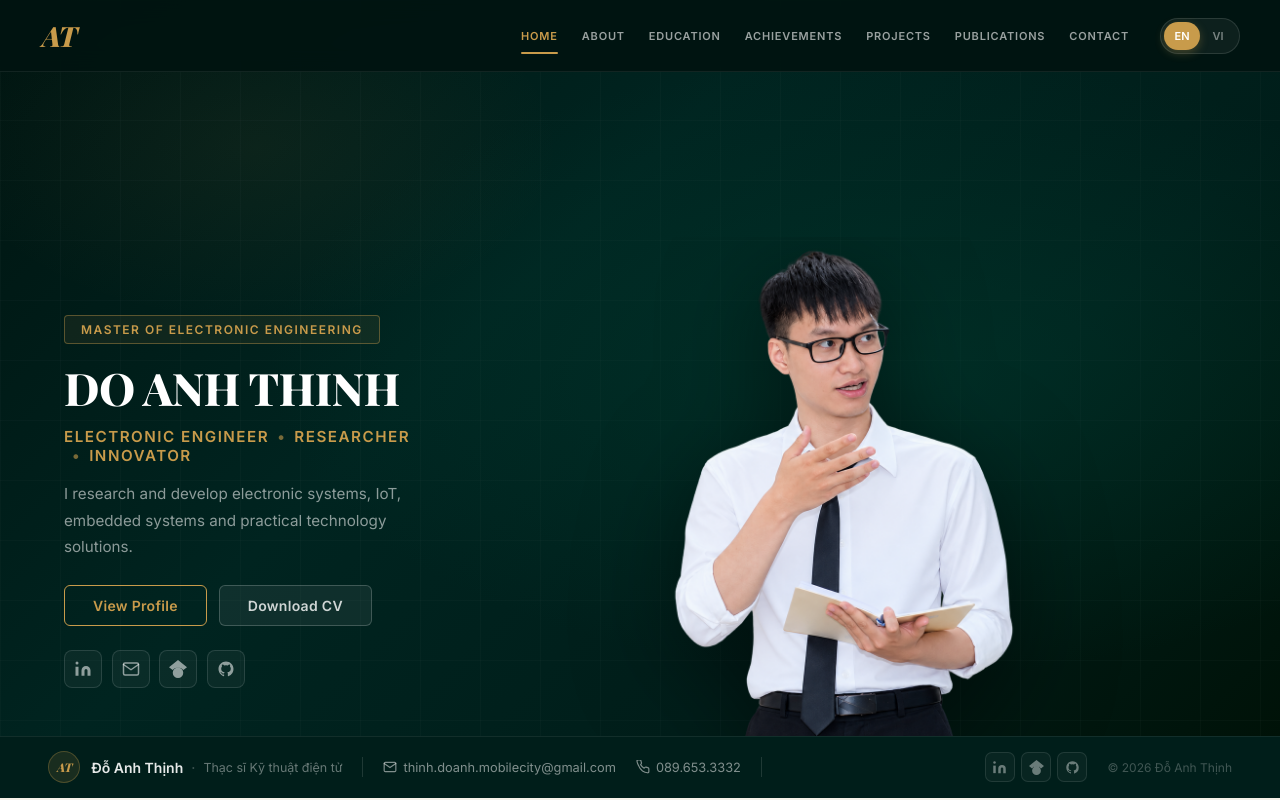
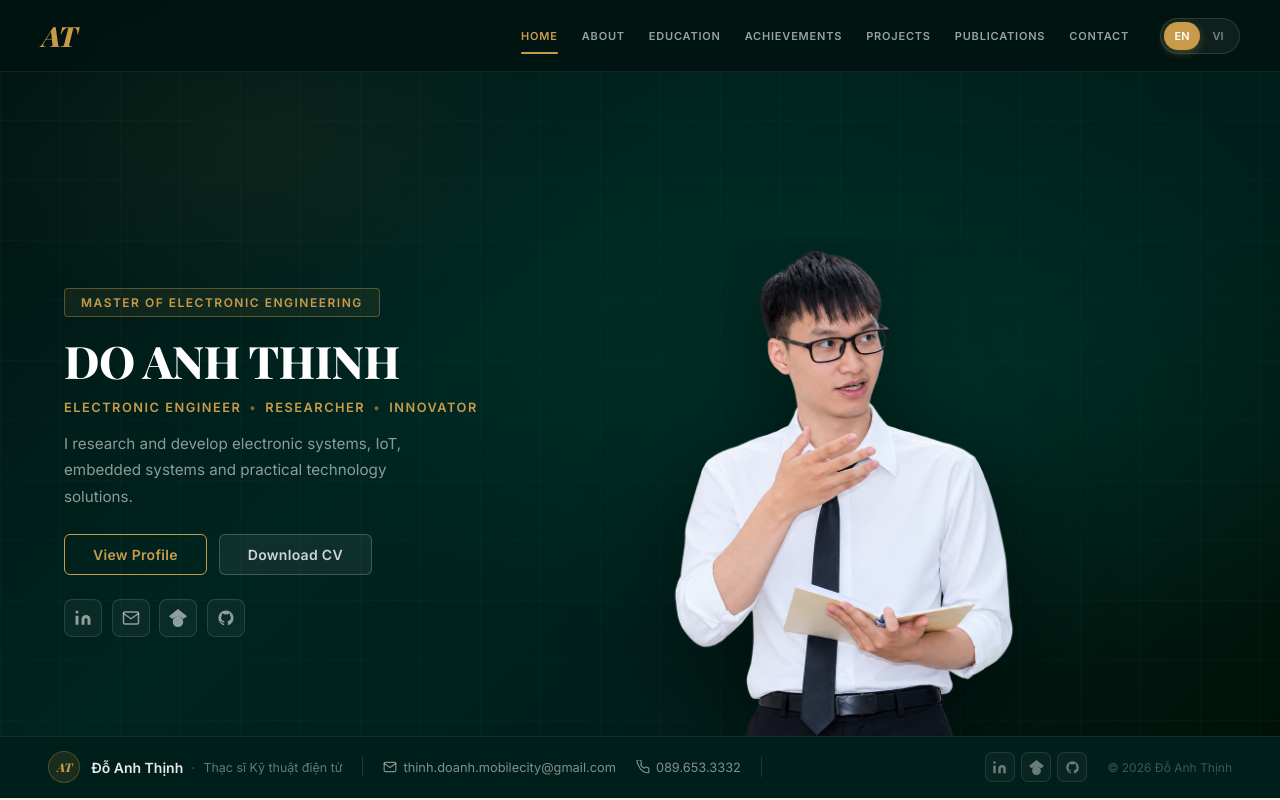
Before and after one commit to profilethinhbi/doanhthinh, a React (Vite) app: page / in a window 1280 px wide. Built offline with nearby package versions, Linux system fonts and the light colour scheme; a web font is replaced by a local one.

Commit message:
style: improve hero section layout with centered container, nowrap roles, and adjusted font sizing

```diff
--- a/src/pages/home/HomePage.css
+++ b/src/pages/home/HomePage.css
@@ -65,6 +65,7 @@
   gap: 1.25rem;
   max-width: 440px;
   padding-bottom: 3rem;
+  align-self: center;
   animation: hero-fade-up 0.8s ease both;
 }
 
@@ -99,15 +100,16 @@
 /* Roles */
 .hero-roles {
   display: flex;
-  flex-wrap: wrap;
+  flex-wrap: nowrap;
   align-items: center;
   gap: 0;
   margin: -0.25rem 0;
+  white-space: nowrap;
 }
 
 .hero-role {
   font-family: var(--font-body);
-  font-size: clamp(0.75rem, 1.2vw, 0.95rem);
+  font-size: clamp(0.65rem, 1vw, 0.85rem);
   font-weight: 600;
   letter-spacing: 1.5px;
   text-transform: uppercase;
```
